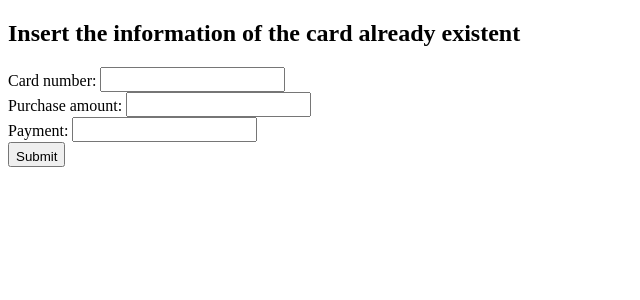
After one commit to BasHdezDev/LeanCodeFirstPractice, a Flask app: template templates/simulatepurchase.html in a window 1280 px wide. The commit adds this page. Shown: the top 300 px of the page, without its empty margins (0-640 px from the left). Run offline with Flask 3, Linux system fonts and the light colour scheme; the template is opened without the code that fills it, so the values that code supplies are empty.

Commit message:
R2 working on web app

```diff
--- a/app.py
+++ b/app.py
@@ -20,6 +20,11 @@ def home():
 @app.route('/api/card/new')
 def show():
     return render_template("newcard.html")
+
+
+@app.route('/api/simulate/purchase')
+def show_simulate():
+    return render_template("simulatepurchase.html")
 
 
 """
@@ -55,7 +60,7 @@ R2
 """
 
 
-@app.route('/api/simulate/purchase')
+@app.route('/api/simulate/purchase/logic')
 def simulate_purchase():
 
     try:
@@ -68,7 +73,7 @@ def simulate_purchase():
         monthly_payment = card_search.monthly_payment(purchase_amount, payments)
         interest = card_search.total_interest(purchase_amount, payments)
 
-        return {"status": "ok", "monthly_payment": f"{monthly_payment}", "total_interest": f"{interest}"}
+        return render_template("pass_simulate.html", m=monthly_payment, i=interest)
     except Exception as err:
         return {"status": "error", "mensaje": "La peticion no se puede completar", "error": str(err)}
 
--- a/templates/index.html
+++ b/templates/index.html
@@ -81,7 +81,7 @@
                         <p>You can simulate a purchase.</p>
                     </div>
 
-                    <button class="text-button">Simulate</button>
+                    <button class="text-button" onclick="location.href='/api/simulate/purchase'">Simulate</button>
                 </div>
 
                 <div class="card" style="background-image: {{url_for('static', filename='savemoney.gif')}};">
--- /dev/null
+++ b/templates/simulatepurchase.html
@@ -0,0 +1,36 @@
+<!doctype html>
+<html lang="en">
+<head>
+    <meta charset="UTF-8">
+    <meta name="viewport"
+          content="width=device-width, user-scalable=no, initial-scale=1.0, maximum-scale=1.0, minimum-scale=1.0">
+    <meta http-equiv="X-UA-Compatible" content="ie=edge">
+    <style>
+        .input {
+        padding-top: 5px;
+        {
+    </style>
+    <title>New Card</title>
+</head>
+<body>
+<h2>Insert the information of the card already existent</h2>
+<form name="passdata" action="/api/simulate/purchase/logic" style="display:flex; flex-wrap: wrap;" >
+    <div>
+        <div>
+            <label >Card number: </label>
+            <input class="input" type="number" name="card_number">
+        </div>
+        <div>
+            <label>Purchase amount: </label>
+            <input class="input" type="number" name="purchase_amount">
+        </div>
+        <div>
+            <label>Payment: </label>
+            <input class="input" type="number" name="payments">
+        </div>
+        <input class="input" type="submit" name="guardar">
+    </div>
+
+</form>
+</body>
+</html>
```
Also changed, not shown: templates/pass_simulate.html (added, +22 -0 lines).
